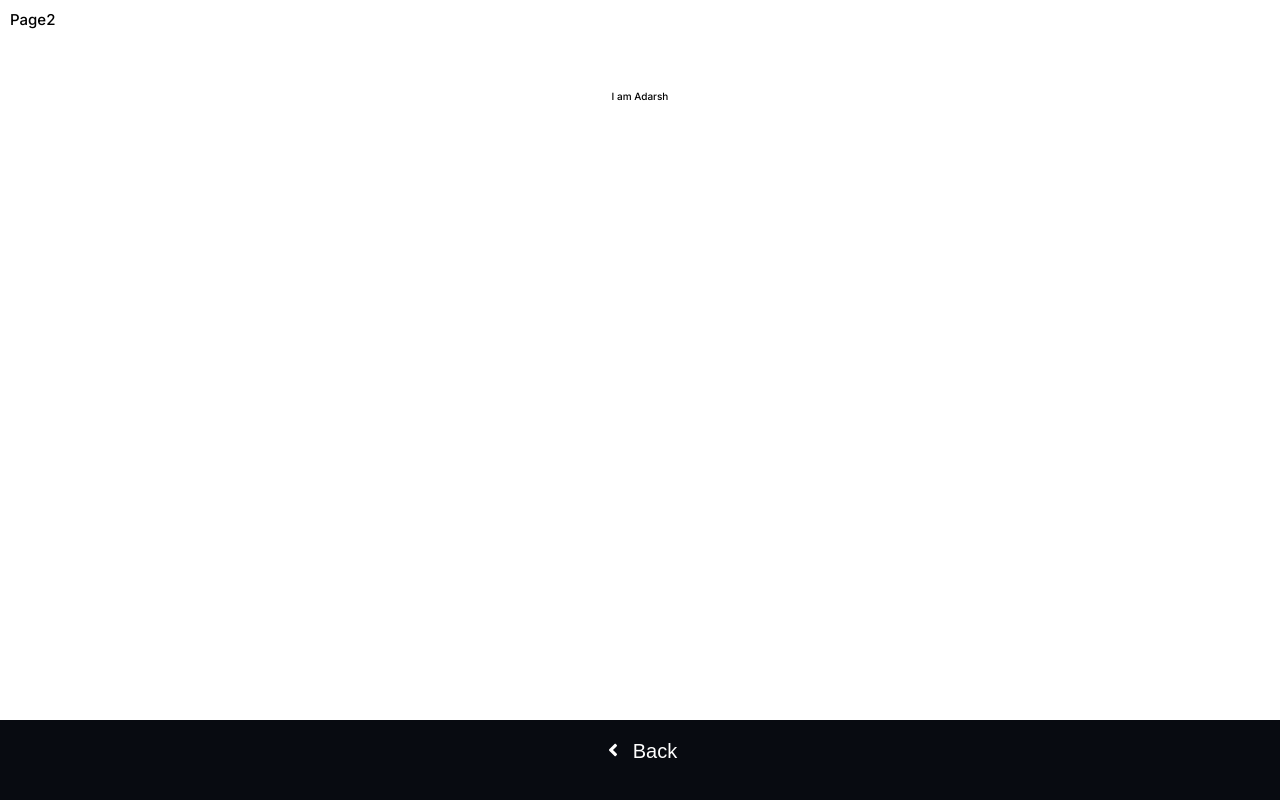
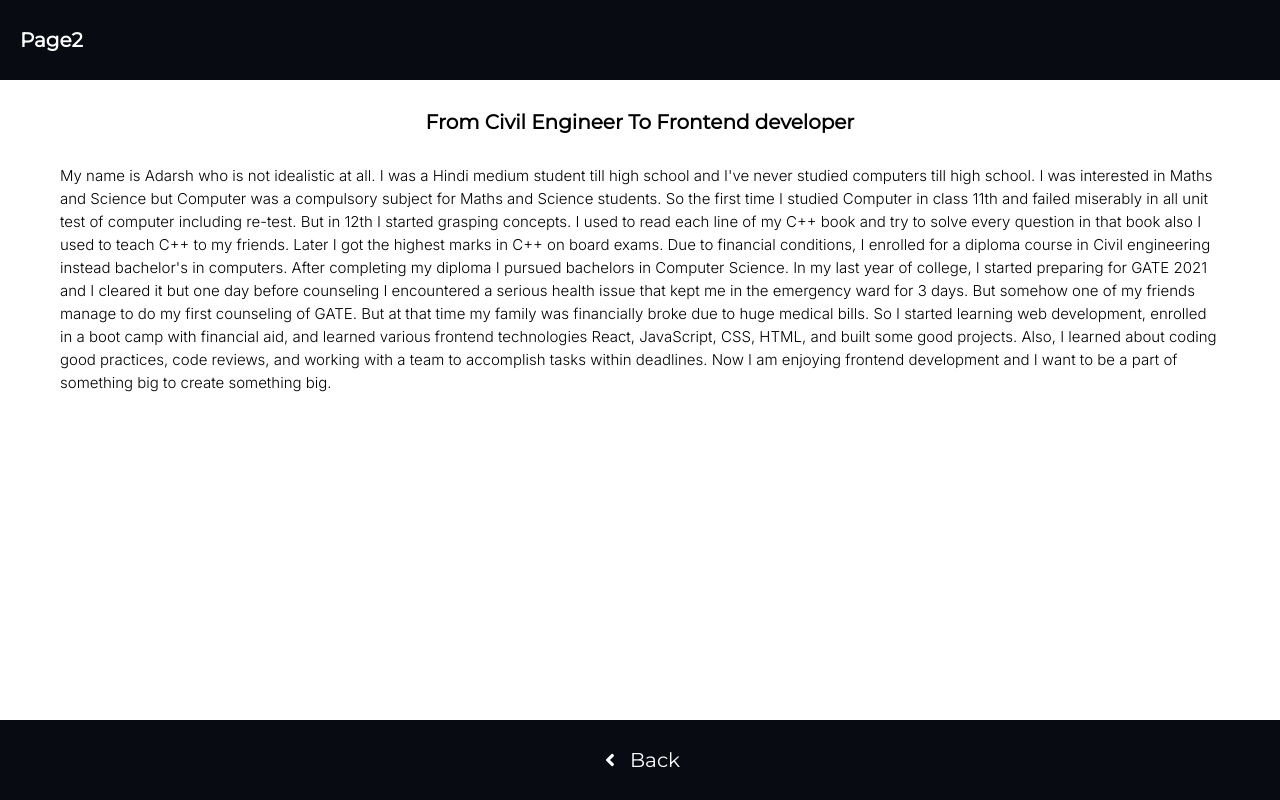
Before and after one commit to Adarsh-Patel-Dev/Drag-Box, a React (Create React App) app: page /page2 in a window 1280 px wide. Built offline with nearby package versions, Linux system fonts and the light colour scheme.

Commit message:
[REFACTOR]: footer component

```diff
--- a/src/App.css
+++ b/src/App.css
@@ -1,120 +1,31 @@
-.page {
-  height: 100vh;
-  display: grid;
-  grid-template-columns: auto;
-  grid-template-rows: 2.5rem auto 2.5rem;
-  grid-template-areas:
-    "nav"
-    "main"
-    "footer";
-}
-
-.nav {
-  z-index: 1;
-  grid-area: nav;
-  position: fixed;
-  width: 100%;
-}
-
-.main {
-  z-index: 0;
-  grid-area: main;
-  display: grid;
-  grid-template-columns: auto;
-  grid-template-rows: repeat(2, auto);
-}
-
-.footer {
-  grid-area: footer;
-}
-
-.page2-header {
-  padding: 1rem;
-  font-size: 1.5rem;
-}
-
-.main-container {
-  padding: 1rem 3rem;
-  text-align: center;
-}
-
-.display-container,
-.floating {
-  grid-area: 1/1/3/3;
-}
-
-.main-container {
-  padding: 1rem 3rem;
-  text-align: center;
-}
-
 /*media query*/
 
 @media only screen and (max-width: 900px) {
-
-
   .input-container {
-      flex-direction: column;
-      gap: 0.5;
-      align-items: flex-start;
+    flex-direction: column;
+    gap: 0.5;
+    align-items: flex-start;
   }
-
 }
 
 @media only screen and (max-width: 800px) {
-
-  :root{
+  :root {
     font-size: 60%;
   }
-
-  .keyboard-actions {
-      display: none;
-  }
-
-  .bars {
-      display: block;
-  }
-
 }
 
-
 @media only screen and (max-width: 600px) {
-
-
-  :root{
+  :root {
     font-size: 50%;
   }
-
-  .floating-container {
-    height: 10rem;
-    width: 16rem;
-  }
-
 }
 
-
 @media only screen and (max-width: 400px) {
-
-  .header-msg{
+  .header-msg {
     font-size: var(--sm);
   }
 
-  :root{
+  :root {
     font-size: 40%;
   }
-
-  .header-msg{
-    font-size: var(--sm);
-  }
-
-  .header-resize {
-      flex-direction: column;
-      gap: 0;
-      align-items: flex-start;
-  }
-
-  .positioning {
-      flex-direction: row;
-  }
-
 }
--- a/src/App.js
+++ b/src/App.js
@@ -7,13 +7,15 @@ import Header from "./components/Header/Header";
 import HomePage from "./components/Pages/HomePage/HomePage";
 import { Routes, Route } from "react-router-dom";
 import { Page2 } from "./components/Pages/Page2/Page2";
+import ErrorPage from "./components/Pages/ErrorPage/ErrorPage";
 
 function App() {
   return (
     <div className="App">
       <Routes>
         <Route path="/" element={<HomePage />} />
-        <Route path="/page2" element={<Page2 />} />
+        <Route path="/page2" element= {<Page2 />} />
+        <Route path="*" element={<ErrorPage/>} />
       </Routes>
     </div>
   );
--- a/src/components/Display/Display.jsx
+++ b/src/components/Display/Display.jsx
@@ -1,10 +1,8 @@
 import React from "react";
-import { usePositionContext } from "../Context/PositionContext";
-import { DraggableBox } from "../DraggableBox/Draggable";
 import "./display.css";
 
 function Display() {
-  const { displayFloatingBox } = usePositionContext()
+
   return (
 
       <div className="display-container">
--- a/src/components/DraggableBox/Draggable.jsx
+++ b/src/components/DraggableBox/Draggable.jsx
@@ -1,7 +1,7 @@
 import React, { useState } from "react";
 import "./draggableBox.css";
 import Draggable from "react-draggable";
-import { usePositionContext } from "../Context/PositionContext";
+import { usePositionContext } from "../Context";
 import capitalize from "../../utility/capitalize";
 
 function DraggableBox() {
@@ -29,8 +29,7 @@ function DraggableBox() {
       >
         <Draggable
           handle=".handle"
-          bounds={{left: -960, top: -315, right: 0, bottom: -73}}
-          //bounds={{ left: -282, top: -161, right: 282, bottom: 161 }}
+          bounds={{left: -741, top: -373, right: 0, bottom: -160}}
           defaultPosition={coordinate}
           position={state.cordinates}
           onDrag={(e, data) => {
--- a/src/components/Footer/Footer.jsx
+++ b/src/components/Footer/Footer.jsx
@@ -2,23 +2,24 @@ import React from "react";
 import "./footer.css";
 import { FaChevronRight, FaAngleLeft } from "react-icons/fa";
 import { useNavigate } from "react-router-dom";
-import { usePositionContext } from "../Context/PositionContext";
+import { usePositionContext } from "../Context";
 
-function Footer() {
+function Footer({ url, btnText, icon }) {
   const navigate = useNavigate();
-  const { border, setBorder, positionDispatch } = usePositionContext();
+  const { setBorder, positionDispatch } = usePositionContext();
   return (
     <footer className="footer">
       <button
         onClick={() => {
-          navigate("/page2", { replace: true });
+          navigate(url, { replace: true });
+          positionDispatch({ type: "CENTER", payload: "center" });
+          setBorder(true);
         }}
         className="footer-btn"
       >
-        <span>Goto Page2</span>
-        <span>
-          <FaChevronRight />
-        </span>
+        {icon === "left" ? <FaAngleLeft /> : ""}
+        <span>{btnText}</span>
+        {icon === "right" ? <FaChevronRight /> : ""}
       </button>
     </footer>
   );
--- a/src/components/Footer/footer.css
+++ b/src/components/Footer/footer.css
@@ -4,6 +4,7 @@
     background-color: var(--BLACK);
     padding: 20px;
     text-align: center;
+    align-items: center;
     width: 100vw;
     bottom: 0px;
     height: 8rem;
@@ -20,4 +21,6 @@
     font-size: var(--lg);
     align-items: flex-start;
     margin: auto;
+    height: 100%;
+    align-items: center;
 }
--- a/src/components/Pages/ErrorPage/ErrorPage.jsx
+++ b/src/components/Pages/ErrorPage/ErrorPage.jsx
@@ -1,9 +1,25 @@
 import React from 'react'
+import { useNavigate } from "react-router-dom";
+import { usePositionContext } from "../../Context/PositionContext";
+import { FaAngleLeft } from "react-icons/fa";
+import { Footer } from '../../Footer/Footer';
 
 function ErrorPage() {
+  const navigate = useNavigate();
+  const { setBorder, positionDispatch } = usePositionContext();
   return (
-    <div>
-        <h1>ErrorPage</h1>
+    <div className='page'>
+         <header className="header-container nav">
+        <p className="page2-header">ErrorPage</p>
+        </header>
+        <main className="main">
+          <div className="main-container">
+          <h2>404! Page not found</h2>
+          </div>
+          </main>
+
+
+      <Footer url="/" btnText="Back to Home" icon ="left"/>
     </div>
   )
 }
--- a/src/components/Pages/HomePage/HomePage.jsx
+++ b/src/components/Pages/HomePage/HomePage.jsx
@@ -41,7 +41,7 @@ function HomePage() {
         {displayFloatingBox && <DraggableBox />}
       </main>
       <footer className="footer">
-        <Footer />
+      <Footer url="/page2" btnText="Go to Page2" icon ="right"/>
       </footer>
     </div>
   );
--- a/src/components/Pages/Page2/Page2.jsx
+++ b/src/components/Pages/Page2/Page2.jsx
@@ -1,38 +1,49 @@
-import React from 'react'
-import { useNavigate } from 'react-router-dom'
-import { usePositionContext } from '../../Context/PositionContext';
-import { FaAngleLeft } from "react-icons/fa";
-
-
+import React from "react";
+import "./page2.css";
+import { Footer } from "../../Footer/Footer";
 
 function Page2() {
-  const navigate = useNavigate()
-  const { setBorder, positionDispatch } = usePositionContext();
+  return (
+    <div className="page">
+      <header className="header-container nav">
+        <p className="page2-header">Page2</p>
+      </header>
 
-  return (
-    <div className='page'>
-    <header className='nav'>
-      <p className='page2-header'>Page2</p>
-    </header>
+      <main className="main">
+        <div className="main-container">
+          <h2>From Civil Engineer To Frontend developer</h2>
+          <p>
+            My name is Adarsh who is not idealistic at all. I was a Hindi medium
+            student till high school and I've never studied computers till high
+            school. I was interested in Maths and Science but Computer was a
+            compulsory subject for Maths and Science students. So the first time
+            I studied Computer in class 11th and failed miserably in all unit
+            test of computer including re-test. But in 12th I started grasping
+            concepts. I used to read each line of my C++ book and try to solve
+            every question in that book also I used to teach C++ to my friends.
+            Later I got the highest marks in C++ on board exams. Due to
+            financial conditions, I enrolled for a diploma course in Civil
+            engineering instead bachelor's in computers. After completing my
+            diploma I pursued bachelors in Computer Science. In my last year of
+            college, I started preparing for GATE 2021 and I cleared it but one
+            day before counseling I encountered a serious health issue that kept
+            me in the emergency ward for 3 days. But somehow one of my friends
+            manage to do my first counseling of GATE. But at that time my family
+            was financially broke due to huge medical bills. So I started
+            learning web development, enrolled in a boot camp with financial
+            aid, and learned various frontend technologies React, JavaScript,
+            CSS, HTML, and built some good projects. Also, I learned about
+            coding good practices, code reviews, and working with a team to
+            accomplish tasks within deadlines. Now I am enjoying frontend
+            development and I want to be a part of something big to create
+            something big.
+          </p>
+        </div>
+      </main>
 
-    <main className='main'>
-      <div className='main-container'>
-        <p>I am Adarsh</p>
-      </div>
-    </main>
-
-    <footer className='footer'>
-     <button className='footer-btn'
-      onClick={()=>{
-        navigate("/",{replace: true})
-        positionDispatch({type: "CENTER", payload: 'center'})
-        setBorder(true)
-
-      }}> <FaAngleLeft/>Back
-     </button>
-    </footer>
+      <Footer url="/" btnText="Back" icon="left" />
     </div>
-  )
+  );
 }
 
-export  {Page2}
+export { Page2 };
--- a/src/components/Pages/Page2/page2.css
+++ b/src/components/Pages/Page2/page2.css
@@ -0,0 +1,23 @@
+.main-container p{
+    font-size: 1.5rem;
+    padding: 1rem 3rem;
+    text-align: left;
+    font-weight: 300;
+    line-height:2.3rem;
+    font-family: 'Inter', sans-serif;
+}
+
+.main-container h2{
+    font-size: var(--lg);
+    padding: var(--lg);
+}
+
+.page2-header {
+    font-weight: 600;
+    padding: 1rem;
+    font-size: 2rem;
+    height: 100%;
+    display: flex;
+    justify-content: flex-start;
+    align-items: center;
+}
--- a/src/components/Pages/page.css
+++ b/src/components/Pages/page.css
@@ -24,7 +24,8 @@
   grid-template-rows: repeat(2, auto);
 }
 
-.display-box, .floating {
+.display-container,
+.floating {
   grid-area: 1/1/3/3;
 }
 
--- a/src/index.css
+++ b/src/index.css
@@ -1,9 +1,10 @@
-@import url('https://fonts.googleapis.com/css2?family=Inter:wght@100;300;500&display=swap');
-
+@import url('https://fonts.googleapis.com/css2?family=Inter:wght@100;300;500;800;900&family=Montserrat:wght@100;200;400&display=swap');
 *{
   margin: 0;
   padding: 0;
   box-sizing: border-box;
+  font-family: 'Inter', sans-serif;
+  font-family: 'Montserrat', sans-serif;
 }
 
 :root{
```
Lines whose indentation alone changed are shown as unchanged.
